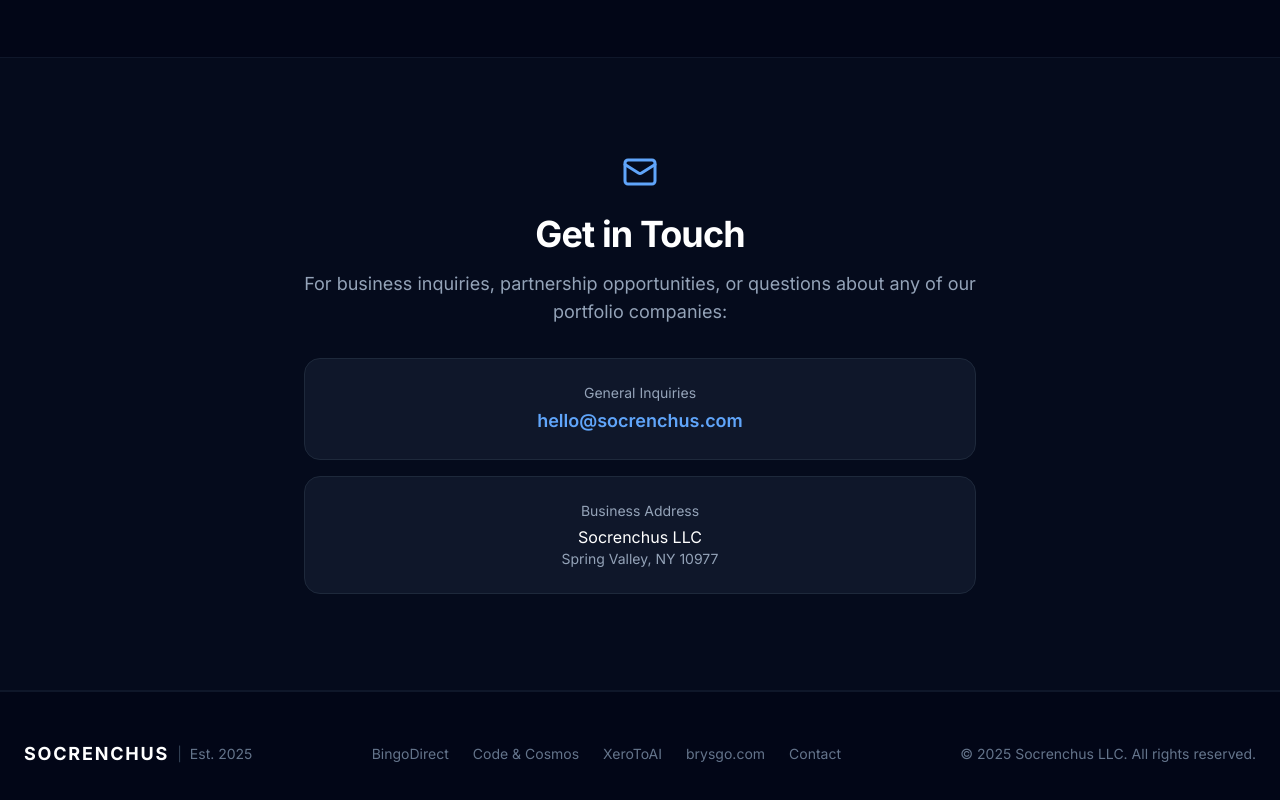
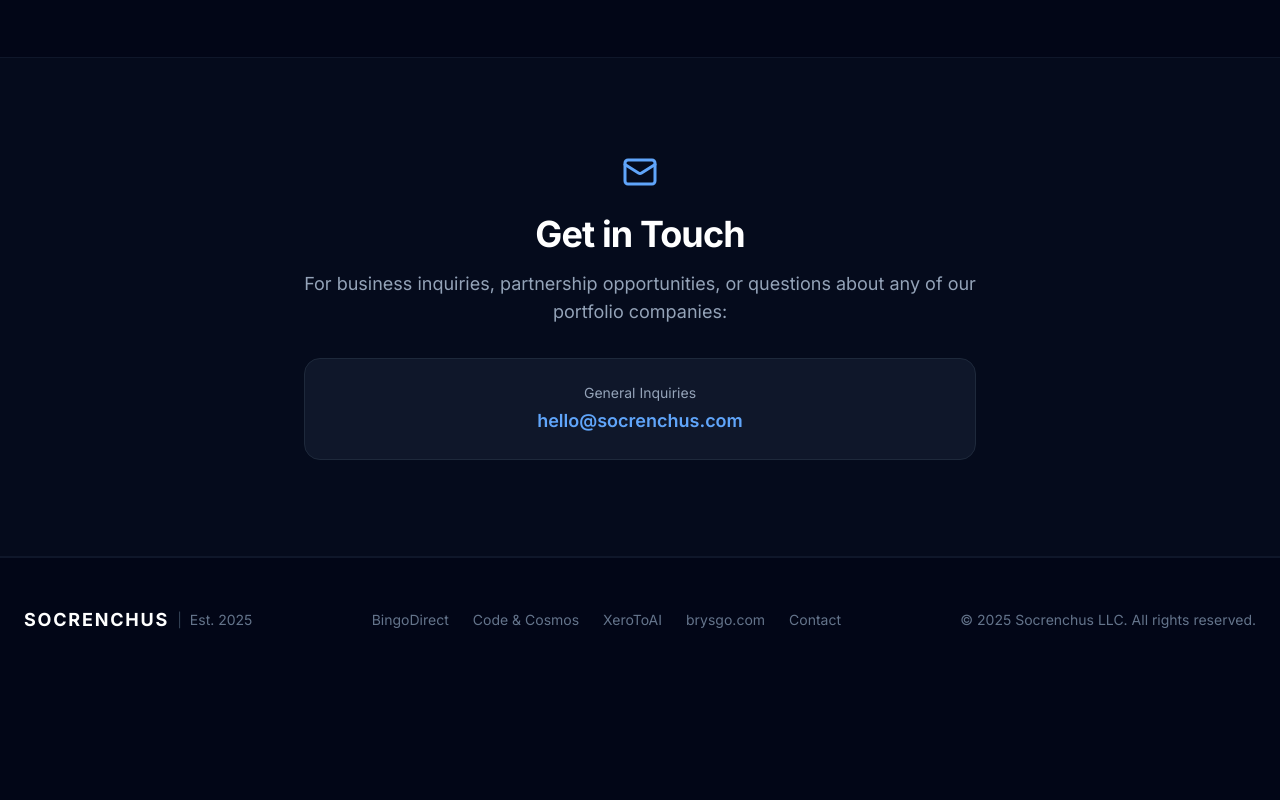
Before and after one commit to Socrenchus/socrenchus.github.io, a React (Vite) app: page / in a window 1280 px wide. Shown: the part 1976-2776 px from the top of the page. After the commit the page ends 2658 px from the top, so only its background shows below. Built offline with nearby package versions, Linux system fonts and the light colour scheme.

Commit message:
Remove business address from contact section

```diff
--- a/src/App.jsx
+++ b/src/App.jsx
@@ -175,11 +175,7 @@
                 hello@socrenchus.com
               </a>
             </div>
-            <div className="p-6 rounded-2xl bg-slate-900 border border-slate-800">
-              <p className="text-slate-400 text-sm mb-1">Business Address</p>
-              <p className="text-white font-medium">Socrenchus LLC</p>
-              <p className="text-slate-400 text-sm">Spring Valley, NY 10977</p>
-            </div>
+
           </div>
         </div>
       </section>
```
